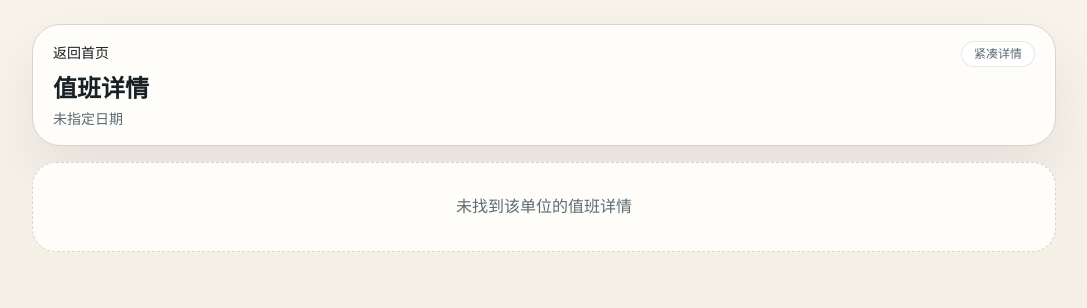
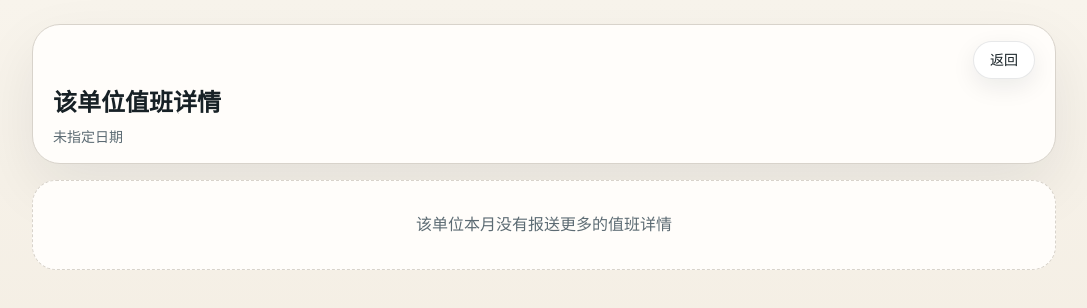
Before and after one commit to yxandy/zhiban, a Next.js app: page /units/gongcheng-jianshe in a window 1280 px wide. Shown: the top 308 px of the page, without its empty margins (96-1183 px from the left). Built offline with nearby package versions, Linux system fonts and the light colour scheme.

Commit message:
feat: 调整详情页头部布局并优化单位名透传

```diff
--- a/src/app/units/[unitSlug]/page.tsx
+++ b/src/app/units/[unitSlug]/page.tsx
@@ -9,6 +9,7 @@ type UnitDetailPageProps = {
   searchParams?: Promise<{
     date?: string;
     mode?: string;
+    unitName?: string;
   }>;
 };
 
@@ -60,24 +61,27 @@ export default async function UnitDetailPage({ params, searchParams }: UnitDetai
     date: query?.date,
     forceMode: query?.mode,
   });
+  const displayUnitName = detail?.unitName ?? query?.unitName ?? "该单位";
 
   return (
     <main className="min-h-screen px-4 py-6 sm:px-6 lg:px-8">
       <div className="mx-auto flex w-full max-w-5xl flex-col gap-4">
         <section className="rounded-[28px] border border-[var(--border)] bg-[var(--card)] px-5 py-4 shadow-[0_24px_60px_rgba(18,31,41,0.08)]">
-          <div className="flex items-start justify-between gap-4">
+          <div className="space-y-2">
+            <div className="flex justify-end">
+              <Link
+                href="/"
+                className="shrink-0 rounded-full border border-[var(--line-soft)] bg-white px-4 py-2 text-sm font-medium text-[var(--foreground)] shadow-[0_8px_24px_rgba(18,31,41,0.08)] transition hover:-translate-y-0.5"
+              >
+                返回
+              </Link>
+            </div>
             <div>
-              <Link href="/" className="text-sm text-[var(--muted)] underline-offset-4 hover:underline">
-                返回首页
-              </Link>
-              <h1 className="mt-2 text-2xl font-semibold text-[var(--foreground)]">
-                {detail ? detail.unitName : "值班详情"}
-              </h1>
-              <p className="mt-1 text-sm text-[var(--muted)]">{formatChineseDate(query?.date)}</p>
+              <h1 className="text-2xl font-semibold text-[var(--foreground)]">{`${displayUnitName}值班详情`}</h1>
             </div>
-            <span className="rounded-full border border-[var(--line-soft)] bg-white px-3 py-1 text-xs text-[var(--muted)]">
-              紧凑详情
-            </span>
+            <div>
+              <p className="text-sm text-[var(--muted)]">{formatChineseDate(query?.date)}</p>
+            </div>
           </div>
         </section>
 
@@ -102,7 +106,7 @@ export default async function UnitDetailPage({ params, searchParams }: UnitDetai
           ))
         ) : (
           <section className="rounded-[24px] border border-dashed border-[var(--border)] bg-[var(--card)] px-5 py-8 text-center text-[var(--muted)]">
-            未找到该单位的值班详情
+            该单位本月没有报送更多的值班详情
           </section>
         )}
       </div>
--- a/src/components/home/home-overview.tsx
+++ b/src/components/home/home-overview.tsx
@@ -65,7 +65,13 @@ function UnitOverviewCard({ item, date }: { item: DutyOverviewItem; date: string
     <article className="overflow-hidden rounded-[28px] border border-[var(--border)] bg-[var(--card)] shadow-[0_20px_50px_rgba(25,35,45,0.08)]">
       <div className="flex items-center justify-between border-b border-[var(--line-soft)] bg-[linear-gradient(180deg,#fffdfa_0%,#f8f1e8_100%)] px-5 py-4">
         <Link
-          href={`/units/${item.unitSlug}?date=${date}`}
+          href={{
+            pathname: `/units/${item.unitSlug}`,
+            query: {
+              date,
+              unitName: item.unitName,
+            },
+          }}
           className="text-lg font-semibold tracking-[0.02em] text-[var(--foreground)] underline-offset-4 transition hover:text-[var(--accent)] hover:underline"
         >
           {item.unitName}
```
Also changed, not shown: 1 other file (tests, documents, lock files or other folders).
